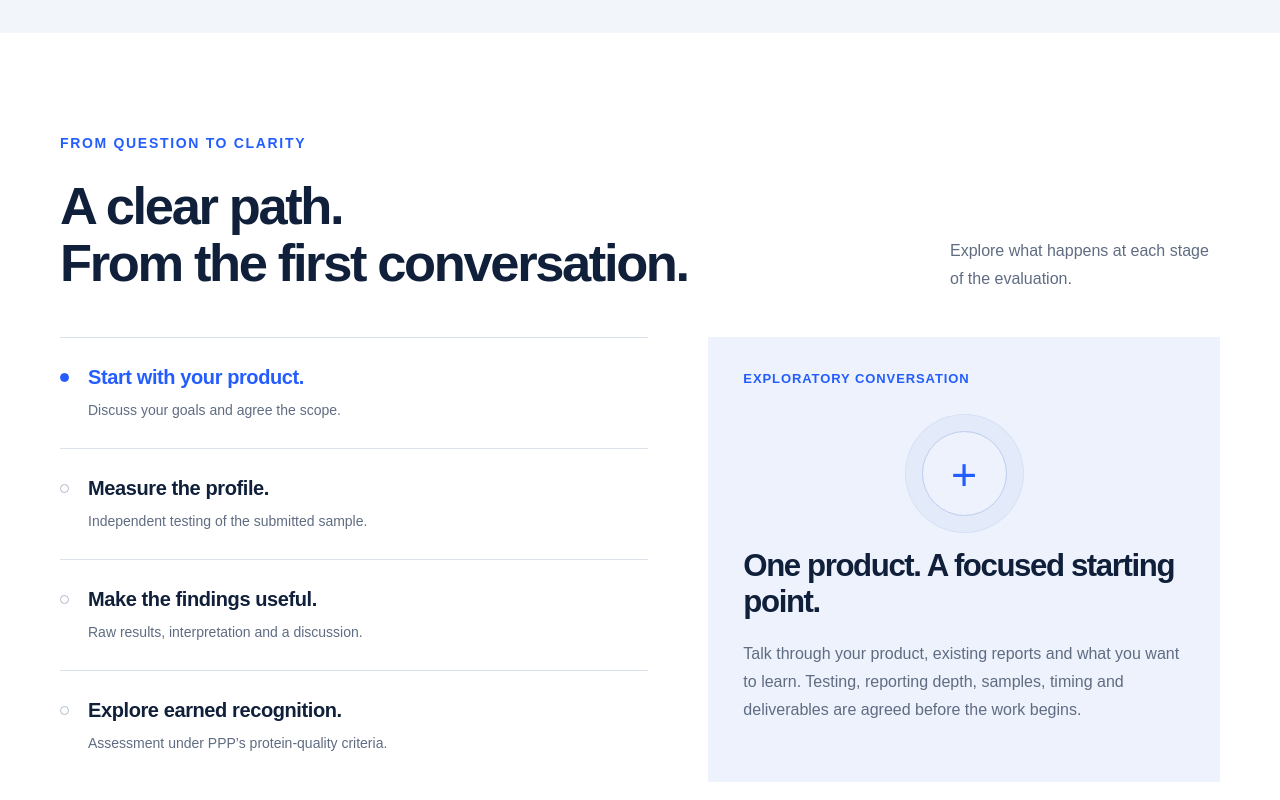
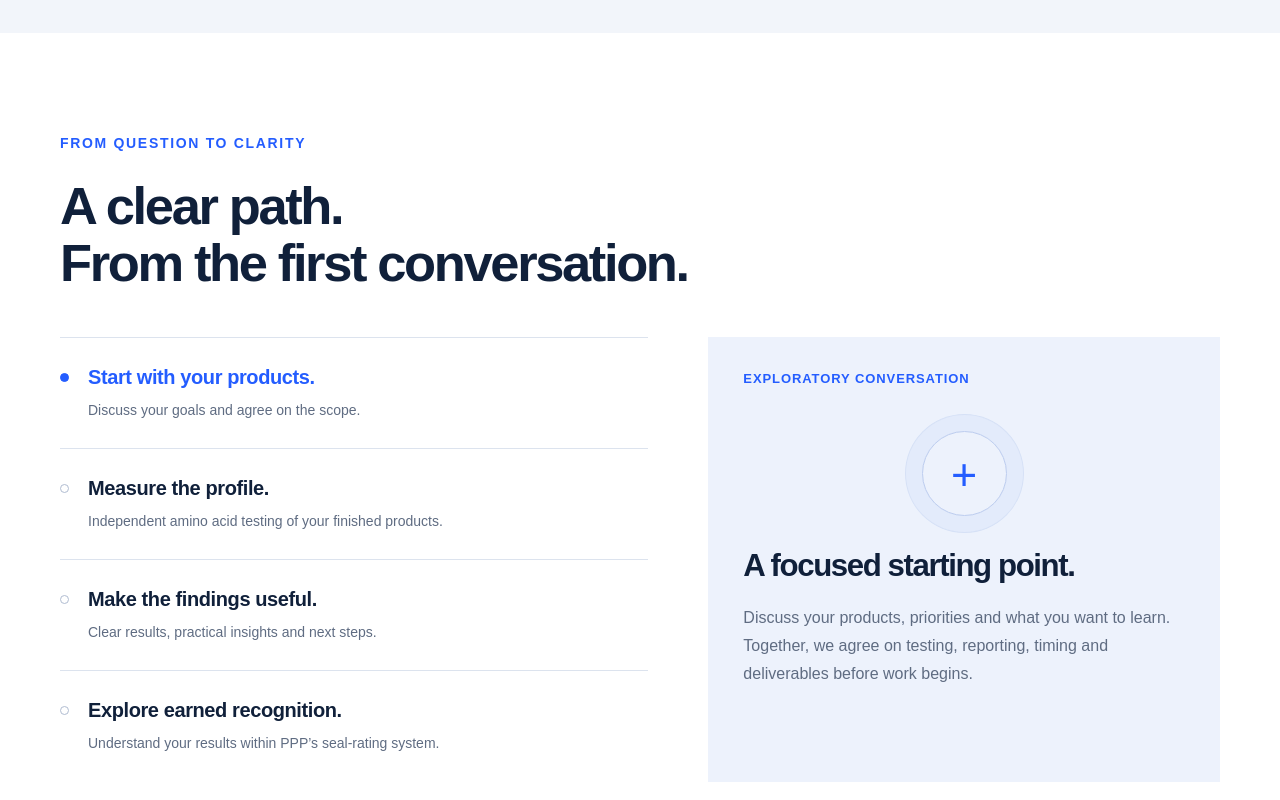
Before and after one commit to AndyTPV/perfect_protein_partners, a Next.js app: page / in a window 1280 px wide. Shown: the part 2100-2900 px from the top of the page. Built offline with nearby package versions, Linux system fonts and the light colour scheme.

Commit message:
Refine homepage process copy around products and business opportunities

```diff
--- a/app/page.jsx
+++ b/app/page.jsx
@@ -10,7 +10,7 @@ export default function Home() { return <>
   <section className="hero" aria-labelledby="hero-title"><Image className="hero-image" src="/images/partner-protein-tub-and-bar.jpg" alt="Fictional Partner Protein tub and a bar leaning beside it, both displaying the horizontal PPP Protein Profile three-star seal under sapphire lighting" fill priority sizes="100vw" /><div className="hero-shade" /><div className="wrap hero-content"><p className="eyebrow light">The PPP seal</p><h1 id="hero-title">Your protein.<br />An earned<br /><em>distinction.</em></h1><p className="hero-description">Know the profile behind your product.<br />Explore the recognition it could earn.</p><div className="hero-actions"><Link className="button" href="/contact?interest=seal">Explore qualification</Link><Link className="text-link light-link" href="/process">Discover the process</Link></div></div><span className="hero-caption">Illustrative packaging · three-star example</span></section>
   <section className="wrap section split seal-section" id="seal" aria-labelledby="seal-title"><div><p className="eyebrow">Recognition with a reason</p><h2 id="seal-title">A seal with<br />a story behind it.</h2><p className="lead">Your team puts thought into every product. Give the protein inside it a closer look.</p><p>PPP combines independent finished-product amino acid testing with a clear results review and evaluation against its protein-quality criteria. Qualifying products can earn a distinction your brand can explain and share.</p><Link className="text-link" href="/seal">Explore the PPP seal</Link></div><SealArtwork featured /></section>
   <section className="section pale" aria-labelledby="paths-title"><div className="wrap"><div className="section-heading"><div><p className="eyebrow">A closer look at your product</p><h2 id="paths-title">What could your<br />product story show?</h2></div></div><div className="paths"><Link href="/seal" className="path"><span className="eyebrow">Recognition</span><h3>Earn the seal.</h3><p>Give your protein a distinction backed by independent amino acid testing and PPP’s evaluation.</p><span className="path-link">Explore recognition</span></Link><Link href="/testing" className="path"><span className="eyebrow">Knowledge</span><h3>Know your protein.</h3><p>Understand your product’s amino acid profile, its strengths and where there may be room to improve.</p><span className="path-link">Explore product knowledge</span></Link><Link href="/transparency" className="path"><span className="eyebrow">Transparency</span><h3>Stand behind it.</h3><p>Turn your results into a clear product story you can share with customers and business partners.</p><span className="path-link">Explore transparency</span></Link></div></div></section>
-  <section className="section wrap" id="process" aria-labelledby="process-title"><div className="section-heading"><div><p className="eyebrow">From question to clarity</p><h2 id="process-title">A clear path.<br />From the first conversation.</h2></div><p>Explore what happens at each stage of the evaluation.</p></div><ProcessExplorer /></section>
+  <section className="section wrap" id="process" aria-labelledby="process-title"><div className="section-heading"><div><p className="eyebrow">From question to clarity</p><h2 id="process-title">A clear path.<br />From the first conversation.</h2></div></div><ProcessExplorer homepage /></section>
   <section className="section dark" id="results" aria-labelledby="results-title"><div className="wrap results-layout"><div><p className="eyebrow light">Your profile, explained</p><h2 id="results-title">Measured findings.<br />A clearer business picture.</h2><p className="lead">Make the findings useful to the people building, selling and explaining your product.</p><p>The starting point is your measured profile and PPP’s evaluation. Depending on the agreed scope, deeper analysis can explore product strengths, messaging, relevant comparisons, supplier questions and future development priorities.</p><Link href="/testing" className="text-link light-link">Discover the reporting options</Link></div><ResultsExplorer /></div></section>
   <section className="section wrap split story-section" id="transparency" aria-labelledby="transparency-title"><ProductStory /><div><p className="eyebrow">Information worth sharing</p><h2 id="transparency-title">From the package<br />to the product story.</h2><p className="lead">Give interested customers somewhere useful to go.</p><p>A QR-linked product page could explain an earned seal, the evaluation scope and selected approved findings. Your team agrees what is shared; detailed reports remain private unless disclosure is authorized.</p><p className="fine-print">Public summaries, QR support and messaging development are proposed options, subject to agreed scope and client authorization.</p><Link href="/transparency" className="text-link">Explore the product-story approach</Link></div></section>
   <section className="section pale"><div className="wrap split opportunities"><div><p className="eyebrow">Explore what comes next</p><h2>Clarity can open<br />new possibilities.</h2></div><div><p className="lead">The results can also start a conversation about your next formulation.</p><p>Separately scoped SRT work can explore potential amino acid adjustments and raw-material cost opportunities for your product.</p><details><summary>Do I need to change my formula to apply?</summary><p>A formulation change is not required to have your existing product evaluated. Testing and PPP’s criteria determine whether the submitted product qualifies.</p></details><details><summary>What does amino acid testing establish?</summary><p>Profiling measures composition in the sample tested. It does not independently verify digestion, muscle protein synthesis, overall safety or the full nutrition label. Optional metals testing has a separate scope.</p></details><Link href="/opportunities" className="text-link">Explore formulation opportunities</Link></div></div></section><CallToAction />
--- a/components/ProcessExplorer.jsx
+++ b/components/ProcessExplorer.jsx
@@ -1,12 +1,19 @@
 "use client";
 import { useId, useRef, useState } from "react";
-const steps = [
+const detailedSteps = [
  { name: "Start with your product.", short: "Discuss your goals and agree the scope.", title: "One product. A focused starting point.", text: "Talk through your product, existing reports and what you want to learn. Testing, reporting depth, samples, timing and deliverables are agreed before the work begins.", label: "Exploratory conversation", symbol: "+" },
  { name: "Measure the profile.", short: "Independent testing of the submitted sample.", title: "Look closely. Measure the composition.", text: "PPP arranges laboratory amino acid profiling of the finished-product sample. Three preparations cover amino acids that need different methods. An optional metals panel can be discussed separately.", label: "Independent laboratory testing", symbol: "◌" },
  { name: "Make the findings useful.", short: "Raw results, interpretation and a discussion.", title: "Clear findings. Useful business context.", text: "Understand the measured profile and PPP’s evaluation. Depending on scope, deeper consulting can explore messaging, relevant comparisons, supplier questions and future product priorities.", label: "Results and interpretation", symbol: "≡" },
  { name: "Explore earned recognition.", short: "Assessment under PPP’s protein-quality criteria.", title: "An earned distinction. If your product qualifies.", text: "Qualifying products can earn PPP’s seal. Distinction and stars identify levels in PPP’s system. A formulation change is not required to have an existing product evaluated.", label: "PPP seal evaluation", symbol: "+" },
 ];
-export default function ProcessExplorer() {
+const homepageSteps = [
+ { name: "Start with your products.", short: "Discuss your goals and agree on the scope.", title: "A focused starting point.", text: "Discuss your products, priorities and what you want to learn. Together, we agree on testing, reporting, timing and deliverables before work begins.", label: "Exploratory conversation", symbol: "+" },
+ { name: "Measure the profile.", short: "Independent amino acid testing of your finished products.", title: "Look closely at the measured composition.", text: "Independent laboratory testing measures your products’ amino acid profiles, providing the foundation for PPP’s analysis. Additional metals testing can be included in the agreed scope.", label: "Independent laboratory testing", symbol: "◌" },
+ { name: "Make the findings useful.", short: "Clear results, practical insights and next steps.", title: "Clear findings. Useful business context.", text: "Understand your results and explore what comes next. Additional consulting can assess opportunities to improve amino acid profiles, reduce raw-material costs, compare relevant competing products and guide future product development.", label: "Results and interpretation", symbol: "≡" },
+ { name: "Explore earned recognition.", short: "Understand your results within PPP’s seal-rating system.", title: "An earned distinction.", text: "Review your products’ evaluations and what their results mean within PPP’s star-rating system. Discuss seal use and how to communicate the findings to customers and business partners.", label: "PPP seal evaluation", symbol: "+" },
+];
+export default function ProcessExplorer({ homepage = false }) {
+ const steps = homepage ? homepageSteps : detailedSteps;
  const [active, setActive] = useState(0); const id = useId(); const buttons = useRef([]); const current = steps[active];
  function keydown(e) { if (!["ArrowDown", "ArrowUp", "ArrowRight", "ArrowLeft", "Home", "End"].includes(e.key)) return; e.preventDefault(); const n = e.key === "Home" ? 0 : e.key === "End" ? 3 : (active + (["ArrowDown", "ArrowRight"].includes(e.key) ? 1 : 3)) % 4; setActive(n); buttons.current[n]?.focus(); }
  return <div className="process-layout"><div className="process-steps" role="tablist" aria-label="Evaluation process" aria-orientation="vertical" onKeyDown={keydown}>{steps.map((s, i) => <button key={s.label} ref={el => { buttons.current[i] = el; }} type="button" role="tab" className={i === active ? "process-step active" : "process-step"} id={`${id}-tab-${i}`} aria-controls={`${id}-panel`} aria-selected={i === active} tabIndex={i === active ? 0 : -1} onClick={() => setActive(i)}><span className="step-dot" aria-hidden="true" /><span><strong>{s.name}</strong><small>{s.short}</small></span></button>)}</div><div className="process-panel" id={`${id}-panel`} role="tabpanel" aria-labelledby={`${id}-tab-${active}`} tabIndex={0}><p className="eyebrow">{current.label}</p><div className="panel-symbol" aria-hidden="true"><span>{current.symbol}</span></div><h3>{current.title}</h3><p>{current.text}</p></div></div>;
```
